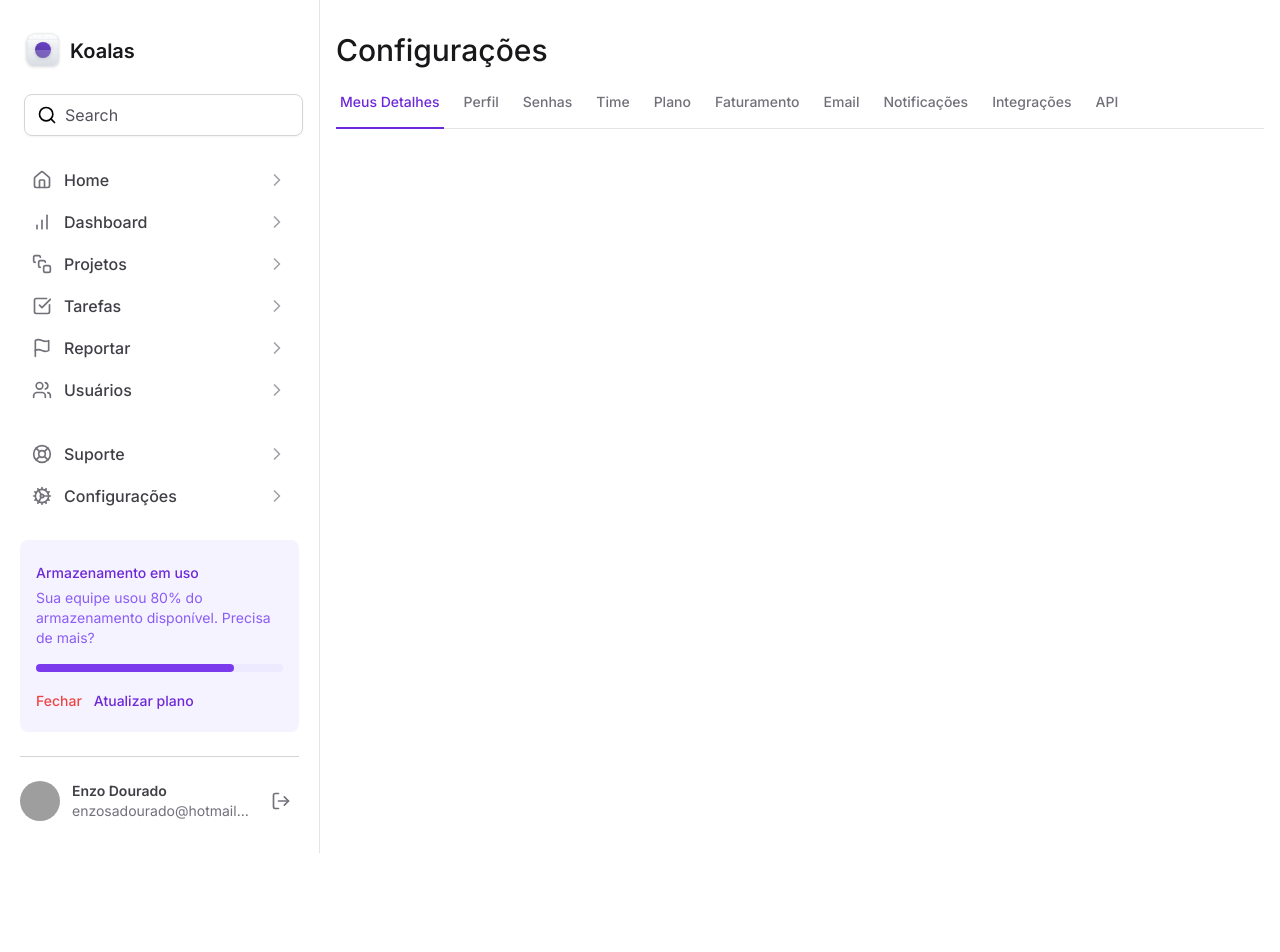
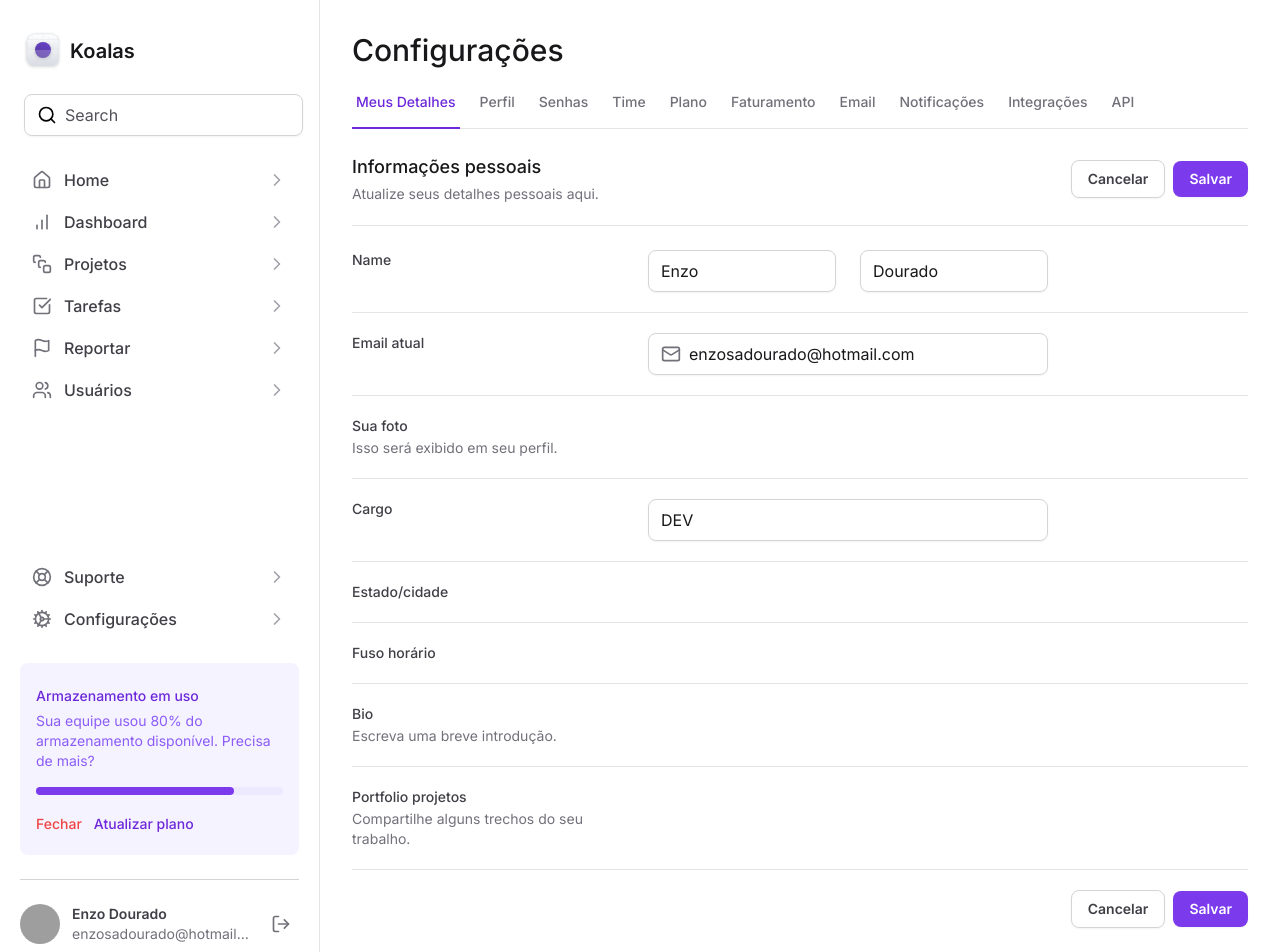
Before and after one commit to EnzoMoita/koalas, a Next.js app: page / in a window 1280 px wide. Shown: the top 952 px of the page. Before the commit the page ends 853 px from the top, so only its background shows below. Built offline with nearby package versions, Linux system fonts and the light colour scheme; grey boxes are pictures that could not be loaded.

Commit message:
FormCamps

```diff
--- a/src/app/layout.tsx
+++ b/src/app/layout.tsx
@@ -20,7 +20,7 @@ export default function RootLayout({
         <div className="min-h-screen grid grid-cols-app">
           <Sidebar />
 
-          <main className="px-4 pb-12 pt-8">
+          <main className="px-8 pb-12 pt-8">
         {children}
           </main>
         </div>
--- a/src/app/page.tsx
+++ b/src/app/page.tsx
@@ -1,10 +1,160 @@
 import { SettingsTabs } from '@/components/SettingsTabs'
+import * as Input from '@/components/Input'
+import { Mail } from 'lucide-react'
 
 export default function Home() {
   return (
     <>
       <h1 className="text-3xl font-medium text-zinc-900">Configurações</h1>
       <SettingsTabs />
+
+      <div className="mt-6 flex flex-col">
+        <div className="flex items-center justify-between border-b border-zinc-200 pb-5">
+          <div className="space-y-1">
+            <h2 className="text-lg font-medium text-zinc-900">Informações pessoais</h2>
+            <span className="text-sm text-zinc-500">
+              Atualize seus detalhes pessoais aqui.
+            </span>
+          </div>
+          <div className="flex items-center gap-2">
+            <button
+              type="button"
+              className="rounded-lg border border-zinc-300 px-4 py-2 text-sm font-semibold text-zinc-700 shadow-sm hover:bg-zinc-50"
+            >
+              Cancelar
+            </button>
+            <button
+              type="submit"
+              form="settings"
+              className="rounded-lg bg-violet-600 px-4 py-2 text-sm font-semibold text-white shadow-sm hover:bg-violet-700"
+            >
+              Salvar
+            </button>
+          </div>
+        </div>
+
+        <form
+          id="settings"
+          className="mt-6 flex w-full flex-col gap-5 divide-y divide-zinc-200"
+        >
+          <div className="grid grid-cols-form gap-3">
+            <label
+              htmlFor="firstName"
+              className="text-sm font-medium text-zinc-700"
+            >
+              Name
+            </label>
+            <div className="grid grid-cols-2 gap-6">
+              <Input.Root>
+                <Input.Control id="firstName" defaultValue="Enzo" />
+              </Input.Root>
+
+              <Input.Root>
+                <Input.Control defaultValue="Dourado" />
+              </Input.Root>
+            </div>
+          </div>
+
+          <div className="grid grid-cols-form gap-3 pt-5">
+            <label
+              htmlFor="email"
+              className="text-sm font-medium text-zinc-700"
+            >
+              Email atual
+            </label>
+            <Input.Root>
+              <Input.Prefix>
+                <Mail className="h-5 w-5 text-zinc-500" />
+              </Input.Prefix>
+              <Input.Control
+                id="email"
+                type="email"
+                defaultValue="enzosadourado@hotmail.com"
+              />
+            </Input.Root>
+          </div>
+
+          <div className="grid grid-cols-form gap-3 pt-5">
+            <label
+              htmlFor="email"
+              className="text-sm font-medium text-zinc-700"
+            >
+              Sua foto
+              <span className="mt-0.5 block text-sm font-normal text-zinc-500">
+                Isso será exibido em seu perfil.
+              </span>
+            </label>
+            <div />
+          </div>
+
+          <div className="grid grid-cols-form gap-3 pt-5">
+            <label htmlFor="role" className="text-sm font-medium text-zinc-700">
+              Cargo
+            </label>
+            <Input.Root>
+              <Input.Control id="role" defaultValue="DEV" />
+            </Input.Root>
+          </div>
+
+          <div className="grid grid-cols-form gap-3 pt-5">
+            <label
+              htmlFor="country"
+              className="text-sm font-medium text-zinc-700"
+            >
+              Estado/cidade
+            </label>
+            <div />
+          </div>
+
+          <div className="grid grid-cols-form gap-3 pt-5">
+            <label
+              htmlFor="timezone"
+              className="text-sm font-medium text-zinc-700"
+            >
+              Fuso horário
+            </label>
+            <div />
+          </div>
+
+          <div className="grid grid-cols-form gap-3 pt-5">
+            <label htmlFor="bio" className="text-sm font-medium text-zinc-700">
+              Bio
+              <span className="mt-0.5 block text-sm font-normal text-zinc-500">
+              Escreva uma breve introdução.
+              </span>
+            </label>
+            <div />
+          </div>
+
+          <div className="grid grid-cols-form gap-3 pt-5">
+            <label
+              htmlFor="projects"
+              className="text-sm font-medium text-zinc-700"
+            >
+              Portfolio projetos
+              <span className="mt-0.5 block text-sm font-normal text-zinc-500">
+              Compartilhe alguns trechos do seu trabalho.
+              </span>
+            </label>
+            <div />
+          </div>
+
+          <div className="flex items-center justify-end gap-2 pt-5">
+            <button
+              type="button"
+              className="rounded-lg border border-zinc-300 px-4 py-2 text-sm font-semibold text-zinc-700 shadow-sm hover:bg-zinc-50"
+            >
+              Cancelar
+            </button>
+            <button
+              type="submit"
+              className="rounded-lg bg-violet-600 px-4 py-2 text-sm font-semibold text-white shadow-sm hover:bg-violet-700"
+            >
+              Salvar
+            </button>
+          </div>
+        </form>
+      </div>
     </>
   );
 }
--- a/tailwind.config.ts
+++ b/tailwind.config.ts
@@ -9,6 +9,7 @@ const config: Config = {
       gridTemplateColumns: {
         app: 'minmax(18rem, 20rem) 1fr',
         profile: 'max-content 1fr max-content',
+        form: 'minmax(7.5rem, 17.5rem) minmax(25rem, 1fr) minmax(0, 15rem)',
       },
 
       maxWidth: {
```
